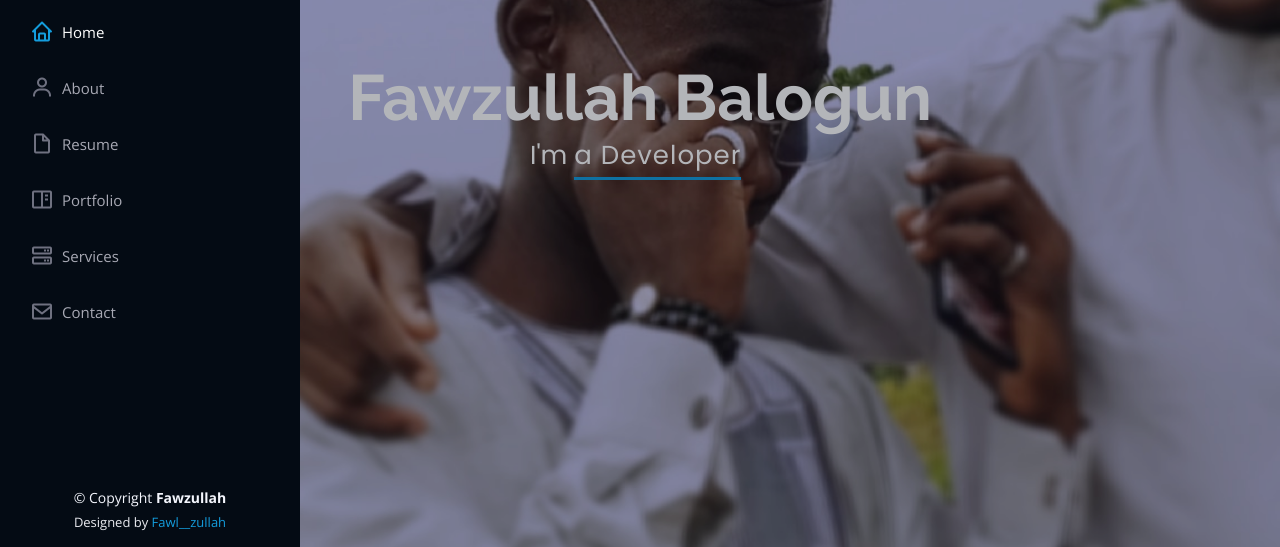
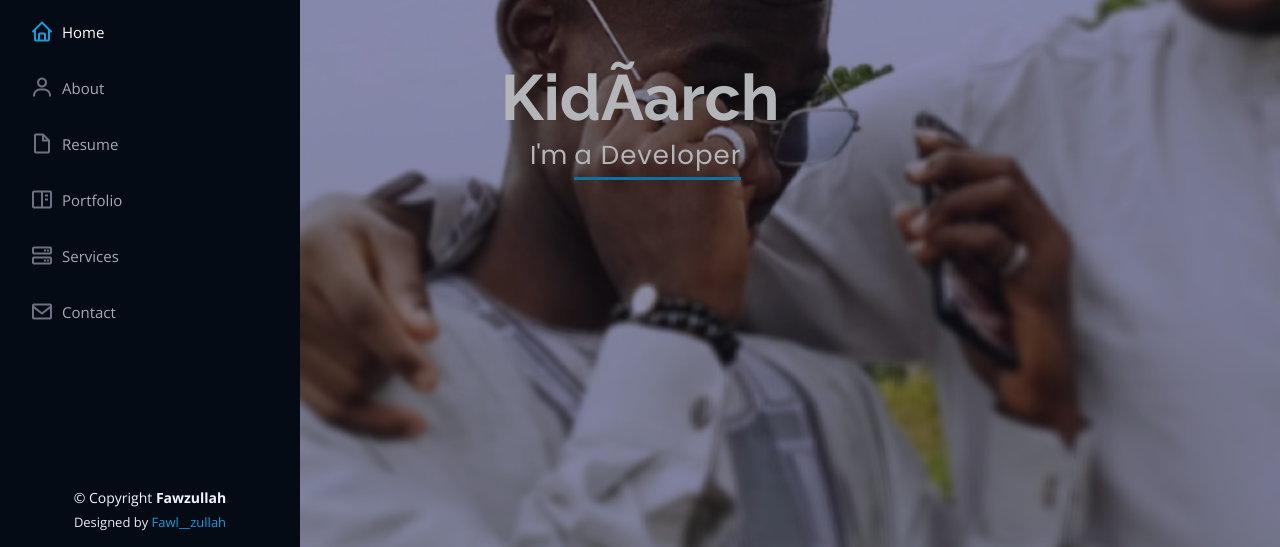
Before and after one commit to fawzullah461/Personal-Portfolio, a plain HTML site: page index.html in a window 1280 px wide. Shown: the part 253-800 px from the top of the page. Drawn offline with nearby package versions, Linux system fonts and the light colour scheme.

Commit message:
Update index.html

```diff
--- a/index.html
+++ b/index.html
@@ -5,7 +5,7 @@
   <meta charset="utf-8">
   <meta content="width=device-width, initial-scale=1.0" name="viewport">
 
-  <title>Fawzullah's-Portfolio.</title>
+  <title>KidÃarch's-Portfolio.</title>
   <meta content="" name="description">
   <meta content="" name="keywords">
 
@@ -70,7 +70,7 @@
   <!-- ======= Hero Section ======= -->
   <section id="hero" class="d-flex flex-column justify-content-center align-items-center">
     <div style="text-align: center;" ,class="hero-container" data-aos="fade-in">
-      <h1>Fawzullah Balogun</h1>
+      <h1>KidÃarch</h1>
       <p>I'm <span class="typed" data-typed-items=" a Web-Designer, a Developer, a Programmer,an Artist and also a cartoonist....."></span></p>
     </div>
   </section><!-- End Hero -->
```
